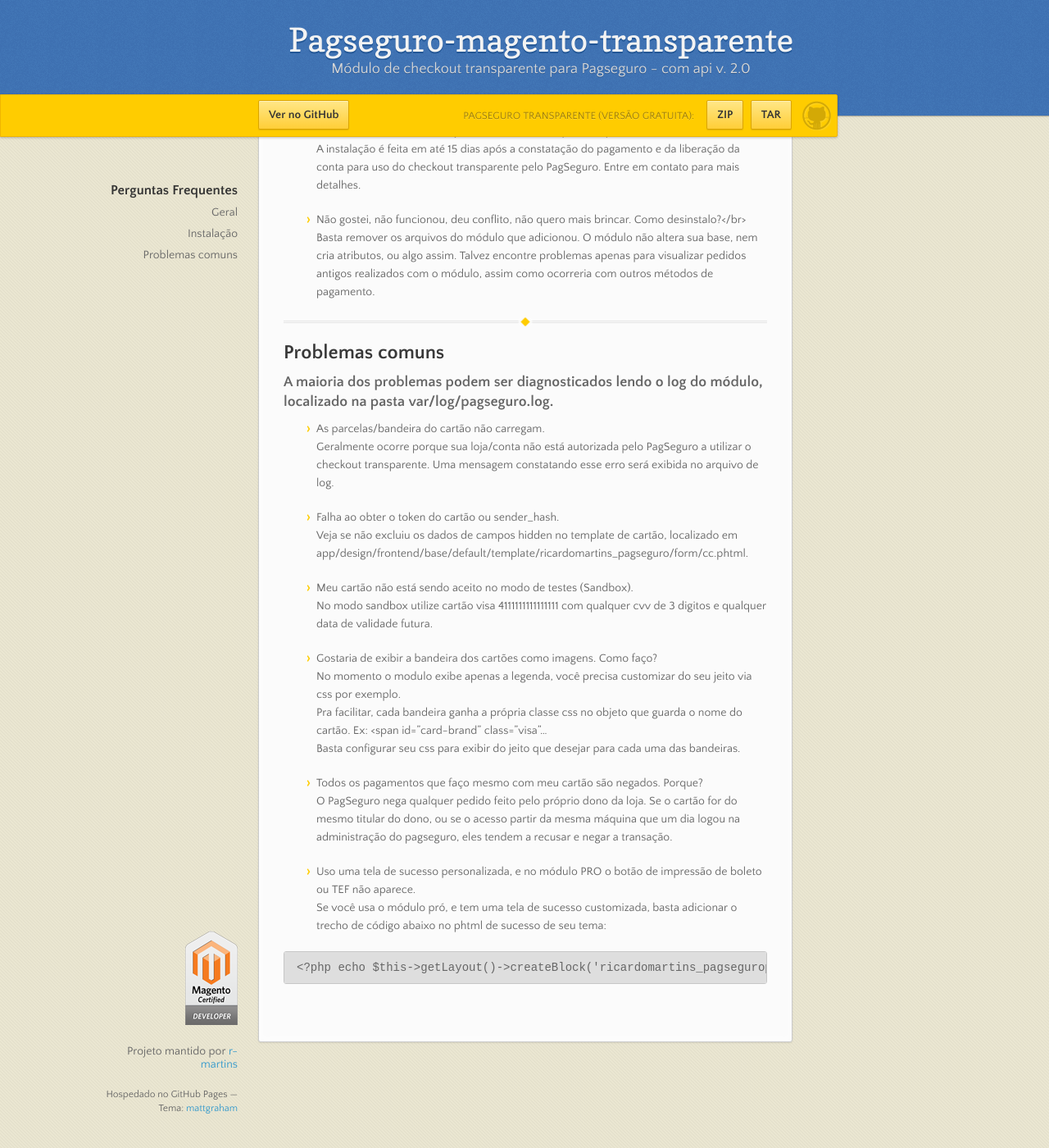
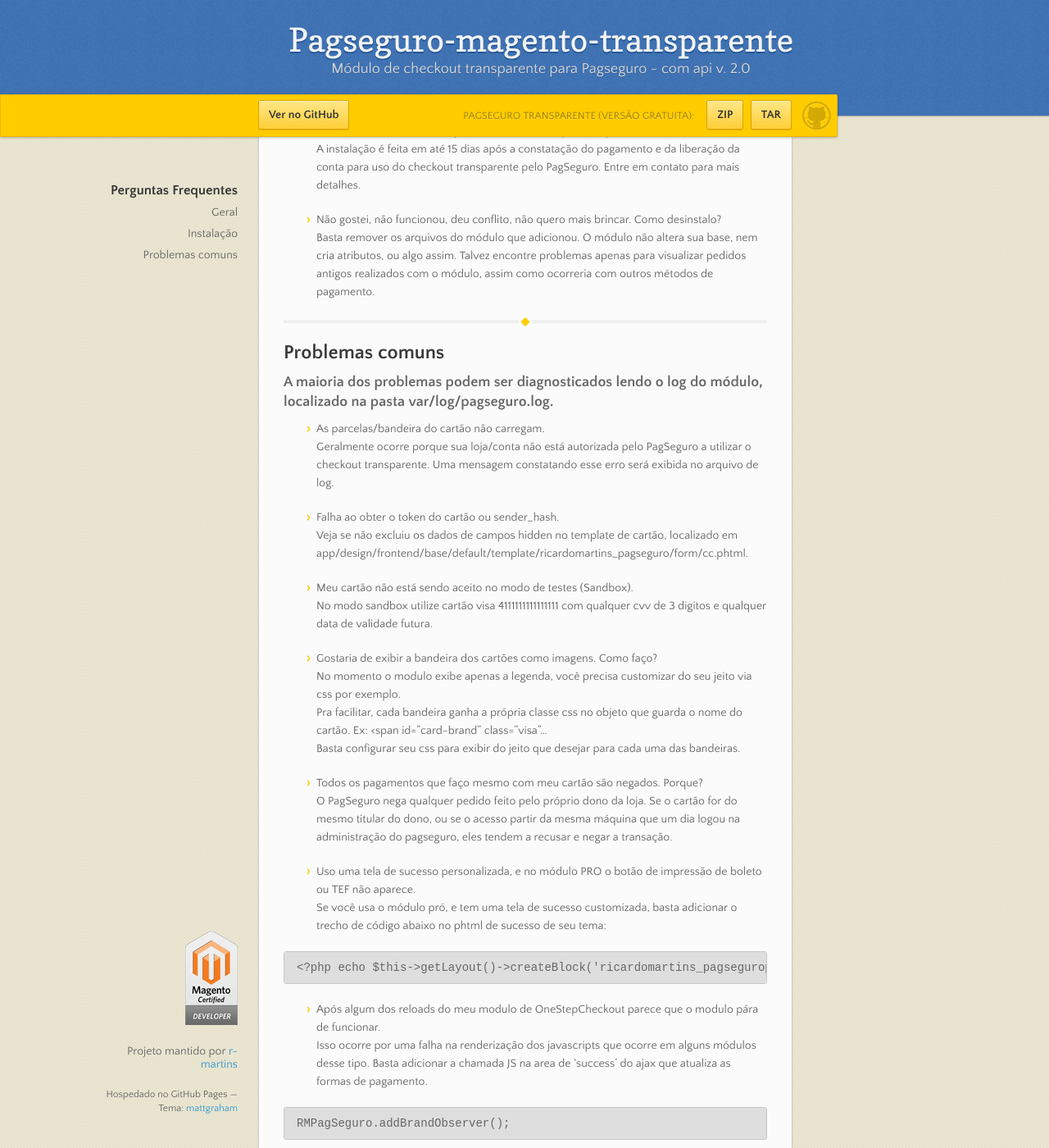
Before and after one commit to r-martins/PagSeguro-Magento-Transparente, a Jekyll site: the page built from __jekyll/faq/index.md, in a window 1280 px wide and 1400 px high, scrolled down 1004 px. Shown: the whole window at 82% size. Built offline with Jekyll 4.4.1, drawn with Linux system fonts in a browser that asks for light colours; nearby versions of some CDN libraries; some of the changed text lies outside the part shown.

Commit message:
Atualizacao do email de suporte

```diff
--- a/__jekyll/faq/index.md
+++ b/__jekyll/faq/index.md
@@ -1,6 +1,7 @@
 ---
 layout: default
 title: PagSeguro Transparente para Magento - Perguntas Frequentes
+
 ---
 
 # Perguntas Frequentes
@@ -39,7 +40,7 @@
 Você pode contratar o serviço de instalação profissional a partir de R$349,00 se possuir acesso ssh ao servidor da loja, ou R$399,00 caso possua apenas FTP.<br/>
 A instalação é feita em até 15 dias após a constatação do pagamento e da liberação da conta para uso do checkout transparente pelo PagSeguro. Entre em contato para mais detalhes.
 
-* Não gostei, não funcionou, deu conflito, não quero mais brincar. Como desinstalo?</br>
+* Não gostei, não funcionou, deu conflito, não quero mais brincar. Como desinstalo? <br/>
 Basta remover os arquivos do módulo que adicionou. O módulo não altera sua base, nem cria atributos, ou algo assim. Talvez encontre problemas apenas para visualizar pedidos antigos realizados com o módulo, assim como ocorreria com outros métodos de pagamento.
 
 ***
@@ -70,3 +71,34 @@
 <pre>
 &lt;?php echo $this->getLayout()->createBlock('ricardomartins_pagseguropro/payment_info', 'paymentInfo')->setTemplate('ricardomartins_pagseguropro/payment/info.phtml')->toHtml();?>
 </pre>
+
+* Após algum dos reloads do meu modulo de OneStepCheckout parece que o modulo pára de funcionar. <br/>
+Isso ocorre por uma falha na renderização dos javascripts que ocorre em alguns módulos desse tipo. Basta adicionar a chamada JS na area de 'success' do ajax que atualiza as formas de pagamento.
+<pre>
+RMPagSeguro.addBrandObserver();
+</pre>
+
+* Como sei se minha conta tem suporte ou está habilitada pra usar o checkout transparente? <br/>
+Utilize a ferramenta abaixo se desejar.
+
+	<input type="email" placeholder="email da conta" id="email"/>
+	<input type="token" placeholder="token" id="token"/>
+	<input type="button" onclick="testToken()" value="Testar"/>
+	<br/>
+	<span id="resultado"></span>
+
+	<script type="text/javascript">
+	var testToken = function(){
+		$.ajax({
+			url: 'http://ws.ricardomartins.net.br/pspro/v1/token/test/' + $('#email').val() + '/'+ $('#token').val(),
+			dataType: 'json',
+			crossDomain: true,
+			}).done(function(data){
+				if(data.valid){
+					$('#resultado').html('Habilitado. Você já pode usar o checkout transparente.');
+				}else{
+					$('#resultado').html('Checkout transparente <strong>não habilitado</strong>. Faça sua requisição ou tente novamente amanhã.');
+				}
+		})
+	}
+	</script>
--- a/index.html
+++ b/index.html
@@ -180,8 +180,10 @@
 
 <!--End mc_embed_signup-->
 
-<h2 id="autor">Autor</h2>
-<p><a href="http://ricardomartins.net.br/">Ricardo Martins</a>  (<a href="&#109;&#097;&#105;&#108;&#116;&#111;:&#112;&#097;&#103;&#115;&#101;&#103;&#117;&#114;&#111;&#045;&#116;&#114;&#097;&#110;&#115;&#112;&#097;&#114;&#101;&#110;&#116;&#101;&#064;&#114;&#105;&#099;&#097;&#114;&#100;&#111;&#109;&#097;&#114;&#116;&#105;&#110;&#115;&#046;&#110;&#101;&#116;&#046;&#098;&#114;">&#112;&#097;&#103;&#115;&#101;&#103;&#117;&#114;&#111;&#045;&#116;&#114;&#097;&#110;&#115;&#112;&#097;&#114;&#101;&#110;&#116;&#101;&#064;&#114;&#105;&#099;&#097;&#114;&#100;&#111;&#109;&#097;&#114;&#116;&#105;&#110;&#115;&#046;&#110;&#101;&#116;&#046;&#098;&#114;</a>)</p>
+<h2 id="autor--suporte">Autor / Suporte</h2>
+<p><a href="http://ricardomartins.net.br/">Ricardo Martins</a>  (<a href="&#109;&#097;&#105;&#108;&#116;&#111;:&#115;&#117;&#112;&#111;&#114;&#116;&#101;&#064;&#112;&#097;&#103;&#115;&#101;&#103;&#117;&#114;&#111;&#116;&#114;&#097;&#110;&#115;&#112;&#097;&#114;&#101;&#110;&#116;&#101;&#046;&#122;&#101;&#110;&#100;&#101;&#115;&#107;&#046;&#099;&#111;&#109;">&#115;&#117;&#112;&#111;&#114;&#116;&#101;&#064;&#112;&#097;&#103;&#115;&#101;&#103;&#117;&#114;&#111;&#116;&#114;&#097;&#110;&#115;&#112;&#097;&#114;&#101;&#110;&#116;&#101;&#046;&#122;&#101;&#110;&#100;&#101;&#115;&#107;&#046;&#099;&#111;&#109;</a>)</p>
+
+<p>obs: ferramenta de suporte em fase de testes</p>
 
       </section>
       <footer>
--- a/pro/index.html
+++ b/pro/index.html
@@ -86,7 +86,7 @@
 <table>
 <tr>
 <td>
-Mensal - <del>de R$29,90/mês</del> por R$9,90/mês (até 31/08/2014)
+Mensal - <del>de R$29,90/mês</del> por R$9,90/mês (para subscrições até 31/08/2014)
 </td>
 <td>
 <!-- Anual - R$99,00/ano -->
```
Also changed, not shown: __jekyll/index.md (+4 -2 lines), __jekyll/pro/index.md (+1 -1 lines).
